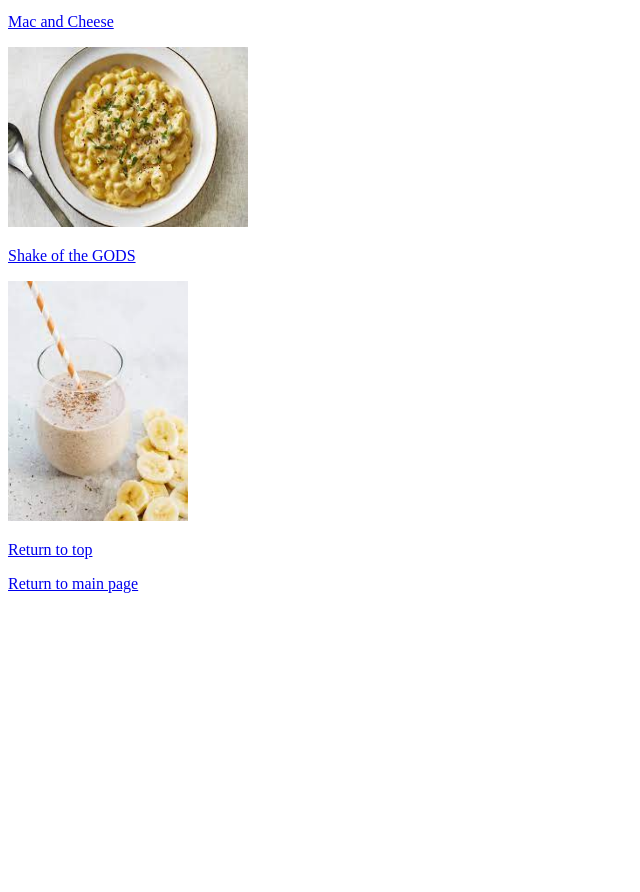
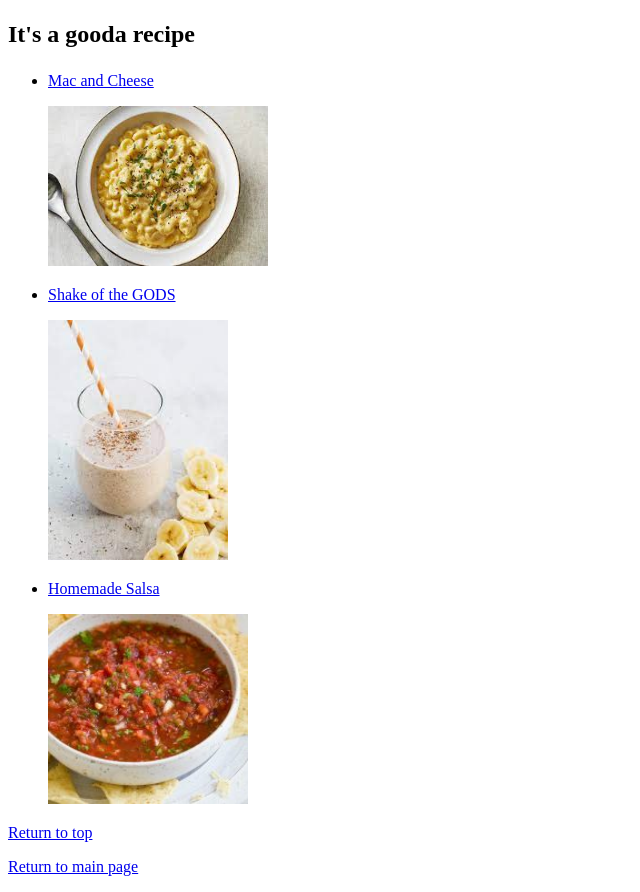
Before and after one commit to hybridwookiee/odin-recipes, a plain HTML site: page index.html in a window 1280 px wide. Shown: the part 487-1379 px from the top of the page, without its empty margins (0-640 px from the left). Before the commit the page ends 1096 px from the top, so only its background shows below. Drawn offline with Linux system fonts and the light colour scheme.

Commit message:
Added links to images in index.html Cropped chef.jpg to fit better on index.html

```diff
--- a/index.html
+++ b/index.html
@@ -4,16 +4,21 @@
     <div>
         <meta charset="UTF-8">
         <title>Odin Recipes</title>
-        <p><img src="../odin-recipes/images/chef.jpeg" alt="chef" style="width: 350px;height: 400px;"></p>
     </head>
     </div>
     <div>
     <body>
         <h1>Odin Recipes</h1>
-        <a href="recipes/Mac_and_Cheese.html">Mac and Cheese</a>
-        <p><img src="../odin-recipes/images/macandcheese.jpeg" alt="Mac_and_Cheese" style="width: 240px;height: 180px;"></p>
-        <a href="recipes/ShakeoftheGODS.html">Shake of the GODS</a></a>
-        <p><img src="../odin-recipes/images/oatshake.jpeg" alt="oat_shake" style="width: 180px;height: 240px;"></p>
+        <p><img src="../odin-recipes/images/chef.jpeg" alt="chef" style="width: 400px;height: 400px;"></p>
+        <h2><p>It's a gooda recipe</p></h2>
+        <ul>
+            <li><a href="recipes/Mac_and_Cheese.html">Mac and Cheese</a></li>
+            <p><a href="recipes/Mac_and_Cheese.html"><img src="../odin-recipes/images/macandcheese.jpeg" alt="Mac_and_Cheese" style="width: 220px;height: 160px;"></a></p>
+            <li><a href="recipes/ShakeoftheGODS.html">Shake of the GODS</a></li>
+            <p><a href="recipes/ShakeoftheGODS.html"><img src="../odin-recipes/images/oatshake.jpeg" alt="oat_shake" style="width: 180px;height: 240px;"></a></p>
+            <li><a href="../odin-recipes/recipes/salsa.html">Homemade Salsa</a></li>
+            <p><a href="../odin-recipes/recipes/salsa.html"><img src="../odin-recipes/images/salsa.jpg" alt="salsa" style="width: 200px;height: 190px;"></a></p>
+        </ul>
     </body>
     </div>
     <p><a href="#header">Return to top</a></p>
```
Also changed, not shown: images/chef.jpeg.
